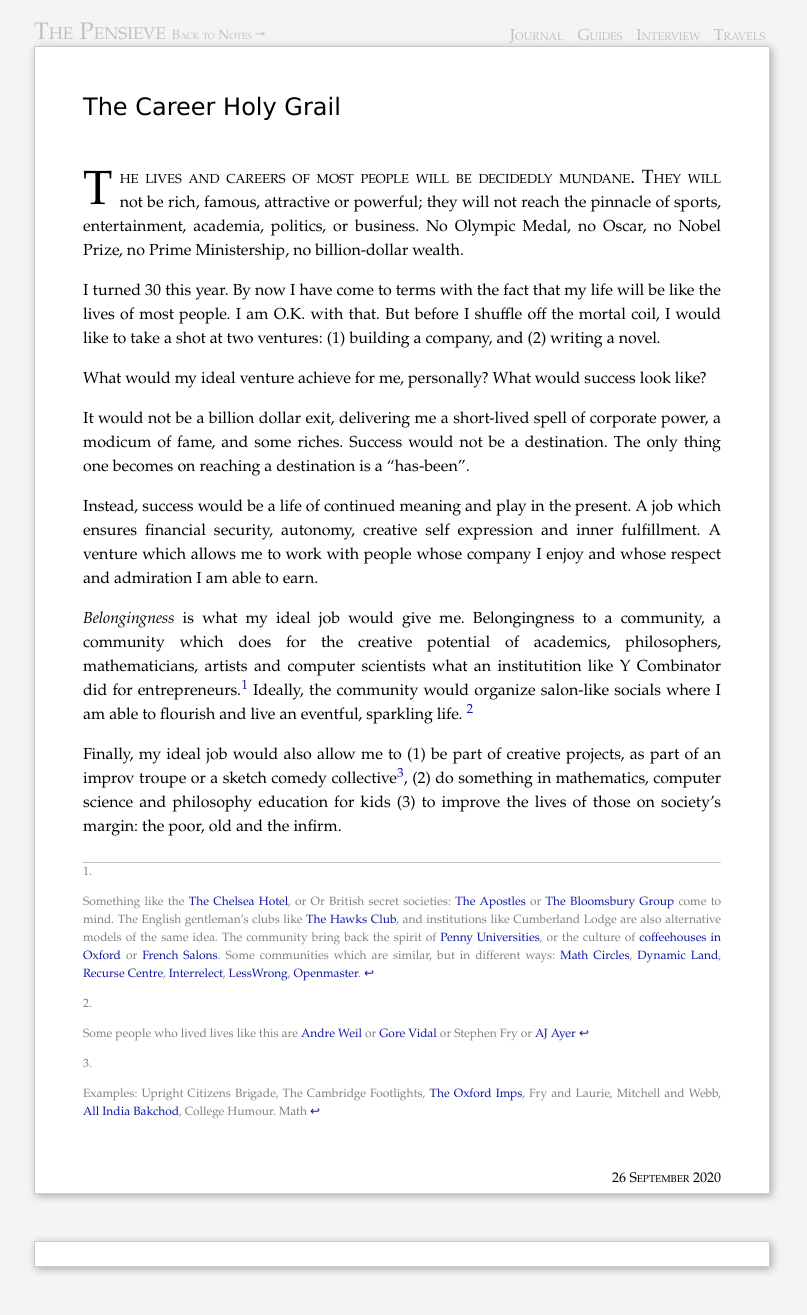
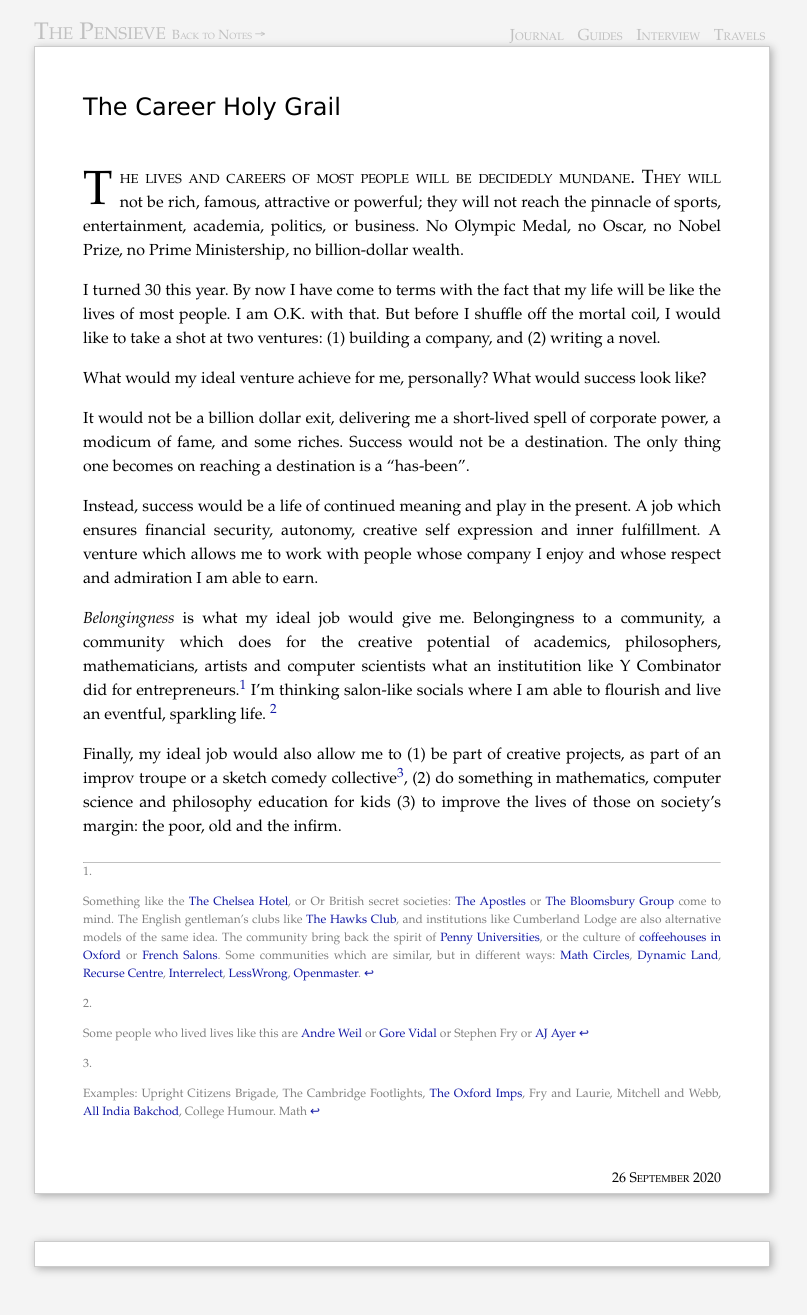
Before and after one commit to piyushahuja/piyushahuja.github.io, a Jekyll site: the page built from _posts/journal/2020-09-26-grail.md, in a window 1280 px wide. Shown: the whole page, without its empty margins (238-1045 px from the left). Built offline with Jekyll 4.4.1, drawn with Linux system fonts in a browser that asks for light colours; comment, search, counter and statistics services are not loaded.

Commit message:
auto deployed

```diff
--- a/_posts/journal/2020-09-26-grail.md
+++ b/_posts/journal/2020-09-26-grail.md
@@ -19,7 +19,7 @@
 
 Instead, success would be a life of continued meaning and play in the present. A job which ensures financial security, autonomy, creative self expression and inner fulfillment. A venture which allows me to work with people whose company I enjoy and whose respect and admiration I am able to earn.
 
-*Belongingness* is what my ideal job would give me. Belongingness to a community, a community which does for the creative potential of academics, philosophers, mathematicians, artists and computer scientists what an institutition like Y Combinator did for entrepreneurs.[^Community] Ideally, the community would organize salon-like socials where I am able to flourish and live an eventful, sparkling life. [^Personalities]
+*Belongingness* is what my ideal job would give me. Belongingness to a community, a community which does for the creative potential of academics, philosophers, mathematicians, artists and computer scientists what an institutition like Y Combinator did for entrepreneurs.[^Community] I'm thinking salon-like socials where I am able to flourish and live an eventful, sparkling life. [^Personalities]
 
 [^Community]:  Something like the [The Chelsea Hotel](https://medium.com/@bagelboy/make-america-bohemian-again-de846e35d757), or Or British secret societies: [The Apostles](https://en.wikipedia.org/wiki/Cambridge_Apostles)  or [The Bloomsbury Group](https://en.wikipedia.org/wiki/Bloomsbury_Group) come to mind. The English gentleman's clubs like [The Hawks Club](https://en.wikipedia.org/wiki/Hawks%27_Club), and institutions like Cumberland Lodge are also alternative models of the same idea. The community bring back the spirit of [Penny Universities](https://thonyc.wordpress.com/2015/09/29/the-penny-universities/), or the culture of [coffeehouses in Oxford](https://en.wikipedia.org/wiki/English_coffeehouses_in_the_17th_and_18th_centuries) or [French Salons](https://en.wikipedia.org/wiki/Salon_(gathering)). Some communities which are similar, but in different ways: [Math Circles](https://mathcircles.org/), [Dynamic Land](https://dynamicland.org/#project), [Recurse Centre](https://www.fastcompany.com/90325497/this-coders-retreat-is-rewriting-all-the-rules-to-boost-diversity), [Interrelect](https://www.interintellect.com/), [LessWrong](https://wiki.lesswrong.com/wiki/Less_Wrong_meetup_groups), [Openmaster](https://www.openmasters.org/who).
 
```
